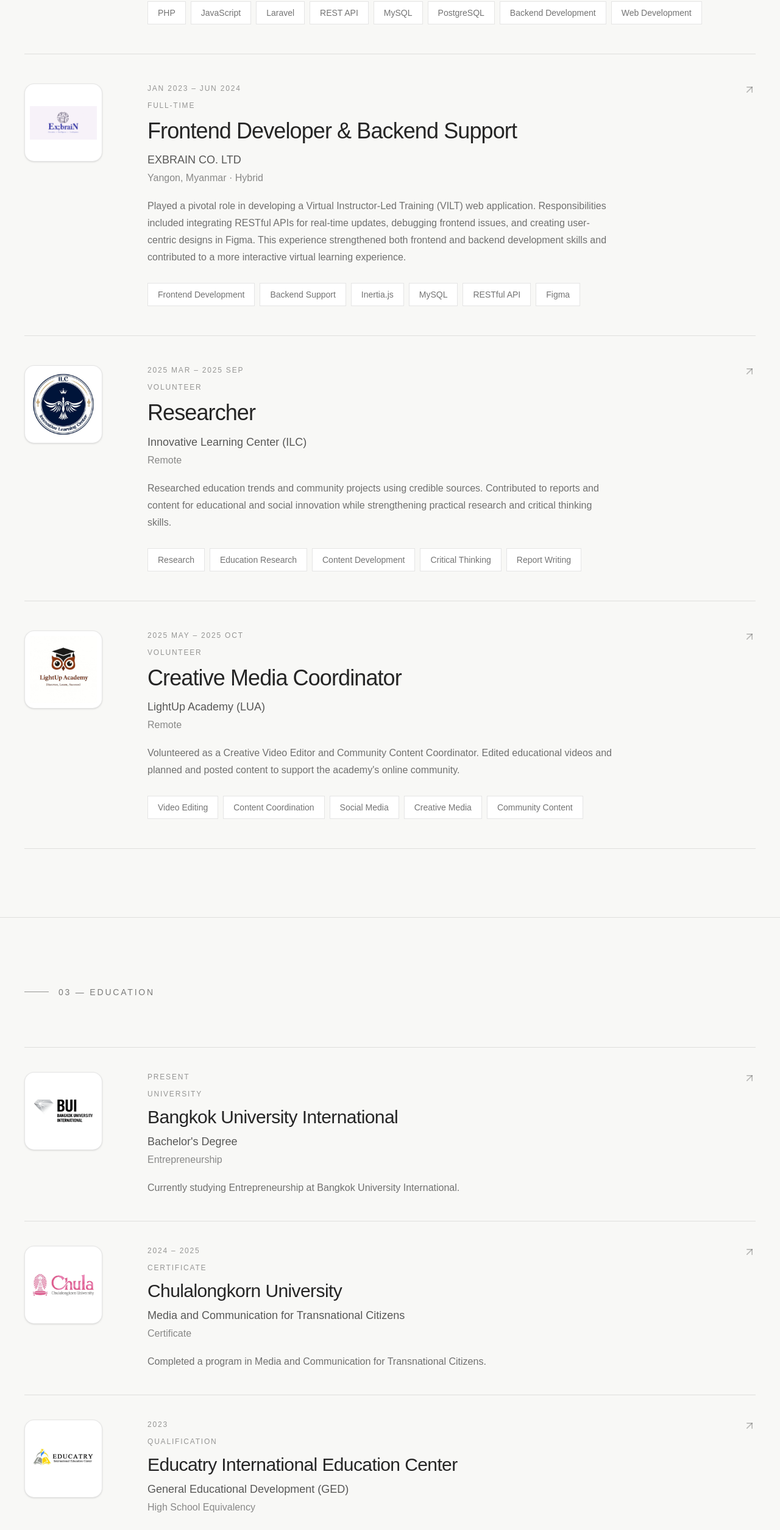
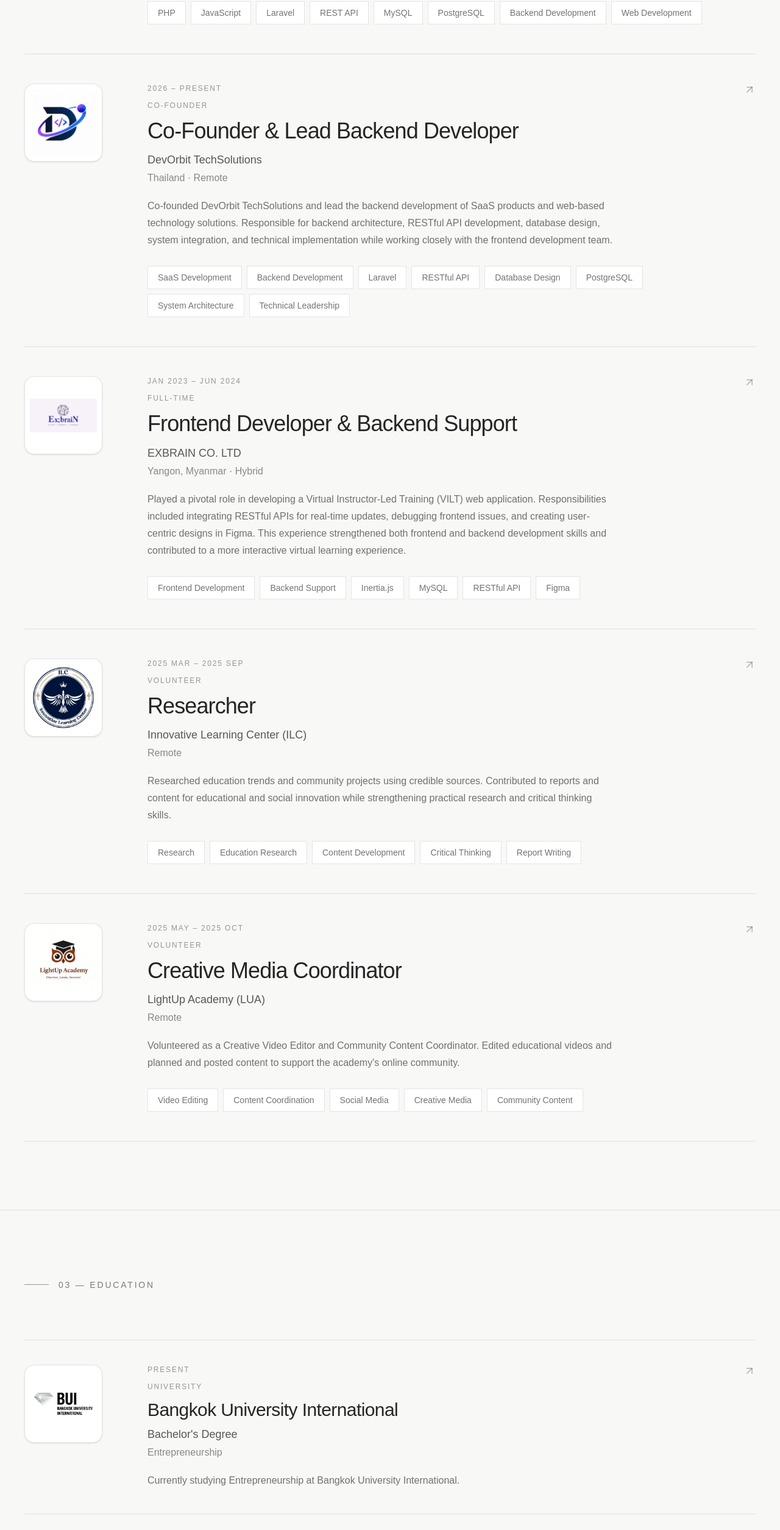
Before and after one commit to ZanHubX/kaung-portfolio, a Next.js app: page / in a window 1280 px wide. Shown: the part 2989-5498 px from the top of the page at 61% size. Built offline with nearby package versions, Linux system fonts and the light colour scheme.

Commit message:
Add DevOrbit experience

```diff
--- a/data/education.ts
+++ b/data/education.ts
@@ -23,17 +23,18 @@ export const education = [
             "Completed a program in Media and Communication for Transnational Citizens.",
     },
 
-    // {
-    //     id: 3,
-    //     period: "2024 Sep – 2025 Feb",
-    //     institution: "MMS IT",
-    //     degree: "Special Web Design",
-    //     field: "Frontend Focus",
-    //     type: "Certificate",
-    //     logo: "/logos/mms-it.png",
-    //     description:
-    //         "Completed specialized web design studies with a frontend development focus.",
-    // },
+    {
+        id: 3,
+        period: "2026 – Present",
+        institution: "The Imperial Law Institute",
+        degree:
+            "Double Diploma Programme in Business Law & International Business Law",
+        field: "Business Law",
+        type: "Professional Diploma",
+        logo: "/logos/ili.png",
+        description:
+            "Currently attending the Double Diploma Programme covering Business Law and International Business Law.",
+    },
     {
         id: 4,
         period: "2023",
--- a/data/experience.ts
+++ b/data/experience.ts
@@ -40,8 +40,31 @@ export const experiences = [
             "Web Development",
         ],
     },
+
     {
-        id: 3,
+  id: 3,
+  period: "2026 – Present",
+  title: "Co-Founder & Lead Backend Developer",
+  organization: "DevOrbit TechSolutions",
+  employmentType: "Co-Founder",
+  location: "Thailand · Remote",
+  logo: "/logos/DO.png",
+  description:
+    "Co-founded DevOrbit TechSolutions and lead the backend development of SaaS products and web-based technology solutions. Responsible for backend architecture, RESTful API development, database design, system integration, and technical implementation while working closely with the frontend development team.",
+  skills: [
+    "SaaS Development",
+    "Backend Development",
+    "Laravel",
+    "RESTful API",
+    "Database Design",
+    "PostgreSQL",
+    "System Architecture",
+    "Technical Leadership",
+  ],
+},
+
+    {
+        id: 4,
         period: "Jan 2023 – Jun 2024",
         title: "Frontend Developer & Backend Support",
         organization: "EXBRAIN CO. LTD",
@@ -60,7 +83,7 @@ export const experiences = [
         ],
     },
     {
-        id: 4,
+        id: 5,
         period: "2025 Mar – 2025 Sep",
         title: "Researcher",
         organization: "Innovative Learning Center (ILC)",
@@ -79,7 +102,7 @@ export const experiences = [
     },
 
     {
-        id: 5,
+        id: 6,
         period: "2025 May – 2025 Oct",
         title: "Creative Media Coordinator",
         organization: "LightUp Academy (LUA)",
```
Also changed, not shown: public/logos/DO.png (added), public/logos/ili.png (added).
